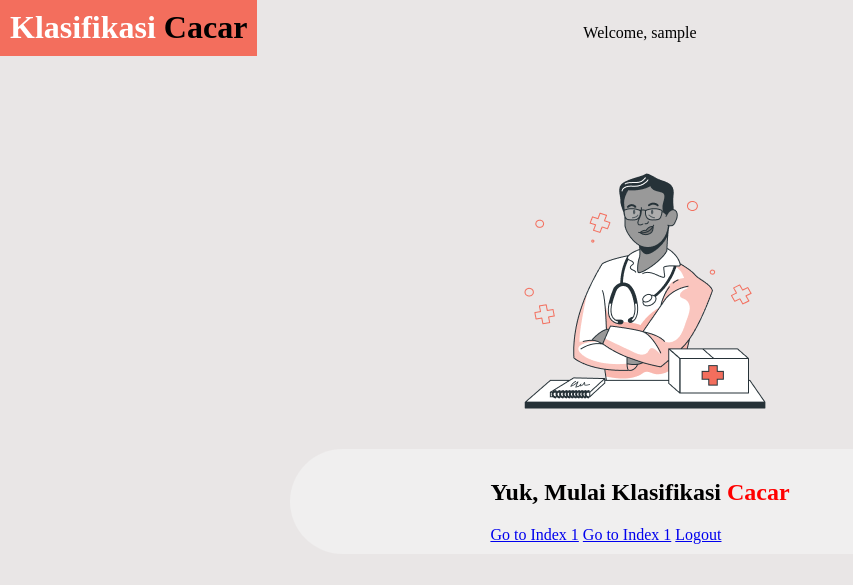
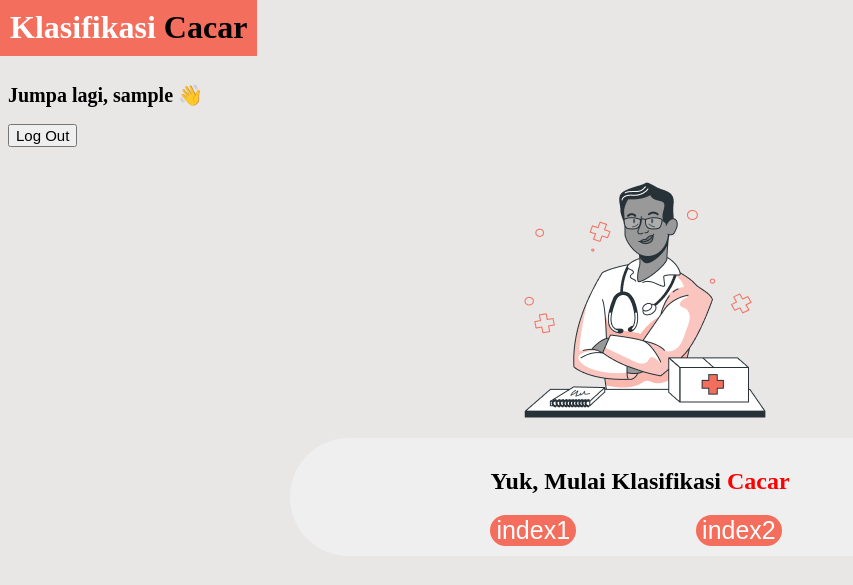
Before and after one commit to Rafaeltans/TA, a Flask app: page /dashboard in a window 1280 px wide. Shown: the top 585 px of the page, without its empty margins (0-853 px from the left). Run offline with Flask 3, Linux system fonts and the light colour scheme; the visitor is signed in with stand-in values (Sample User, id 1).

Commit message:
progress

```diff
--- a/static/styles.css
+++ b/static/styles.css
@@ -3,8 +3,6 @@ body {
     position: relative;
     display: flex;
     flex-direction: column;
-    align-items: center;
-    justify-content: center;
 }
 
 h1 {
@@ -81,37 +80,63 @@ h1::after {
 
 /*=========== DASHBOARD ==========*/
 
-h2::after {
-    content: " Cacar";
-    color: #FF0000;
+#welcomeInDashboard {
+    margin-top: 75px;
+    text-align: left;
+    font-size: 20px;
+}
+
+#btnlogOut {
+    font-size: 15px;
+    cursor: pointer;
 }
 
 #backgroundDashboard {
     background-color: #F0EFEF;
-    top: 110%;
+    top: 105%;
     position: absolute;
     border-radius: 70px;
     padding: 10px 200px;
+    align-self: center;
+    align-items: center;
+}
+
+#startClassification::after {
+    content: " Cacar";
+    color: #FF0000;
 }
 
 #gambarDashboard {
     display: block;
     margin-left: auto;
     margin-right: auto;
-    padding-top: 80px;
+}
+
+#btnToIndex1 {
+    background-color: #F36E5D;
+    border: #F36E5D;
+    color: #FFFFFF;
+    font-size: 25px; /* Sesuaikan ukuran font */
+    cursor: pointer;
+    border-radius: 100px;
+    float: left; /* Mengatur agar btnToIndex1 mengapung ke kiri */
+    margin-right: 60px; /* Sesuaikan jarak antara tombol */
+}
+
+#btnToIndex2 {
+    background-color: #F36E5D;
+    border: #F36E5D;
+    color: #FFFFFF;
+    font-size: 25px; /* Sesuaikan ukuran font */
+    cursor: pointer;
+    border-radius: 100px;
+    float: left; /* Mengatur agar btnToIndex2 mengapung ke kiri */
+    margin-left: 60px;
 }
 
 /* ============================================= */
 
-/*=========== DASHBOARD ==========*/
-
-/* ============================================= */
-#hasilPrediksi {
-    font-size: 20px;
-}
-
-
-
+/*=========== INDEX1 ==========*/
 #gambarKlasifikasi{
     display: block;
     margin-left: auto;
--- a/templates/dashboard.html
+++ b/templates/dashboard.html
@@ -9,14 +9,24 @@
 </head>
 <body>
     <h1>Klasifikasi</h1>
-    <p>Welcome, {{ username }}</p>
+    <h2 id="welcomeInDashboard">Jumpa lagi, {{ username }} 👋</h2>
+    <form action="/logout">
+        <button type="submit" id="btnlogOut">Log Out</button>
+    </form>
+
     <img src="{{ url_for('static', filename='bro1.png') }}" alt="" id="gambarDashboard">
 
     <div id="backgroundDashboard">
-        <h2>Yuk, Mulai Klasifikasi</h2>
-        <a href="/index1">Go to Index 1</a>
-        <a href="/index1">Go to Index 1</a>
-        <a href="/logout">Logout</a>
+        <h2 id="startClassification">Yuk, Mulai Klasifikasi</h2>
+
+        <form action="/index1">
+            <button type="submit" id="btnToIndex1">index1</button>
+        </form>
+
+        <form action="/index1">
+            <button type="submit" id="btnToIndex2">index2</button>
+        </form>
+
     </div>
 
 </body>
```
Also changed, not shown: other parts of static/styles.css (+30 -20 lines).
